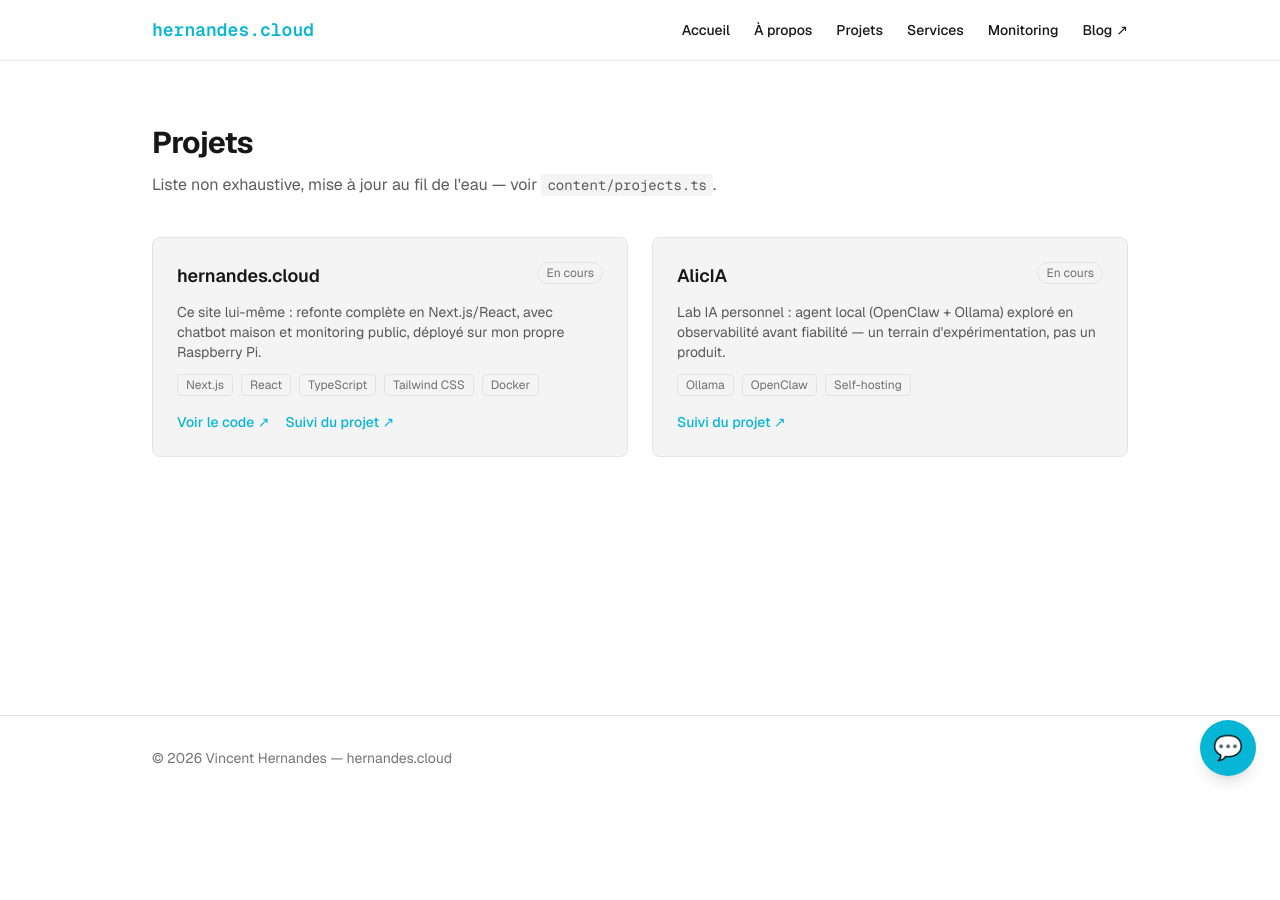
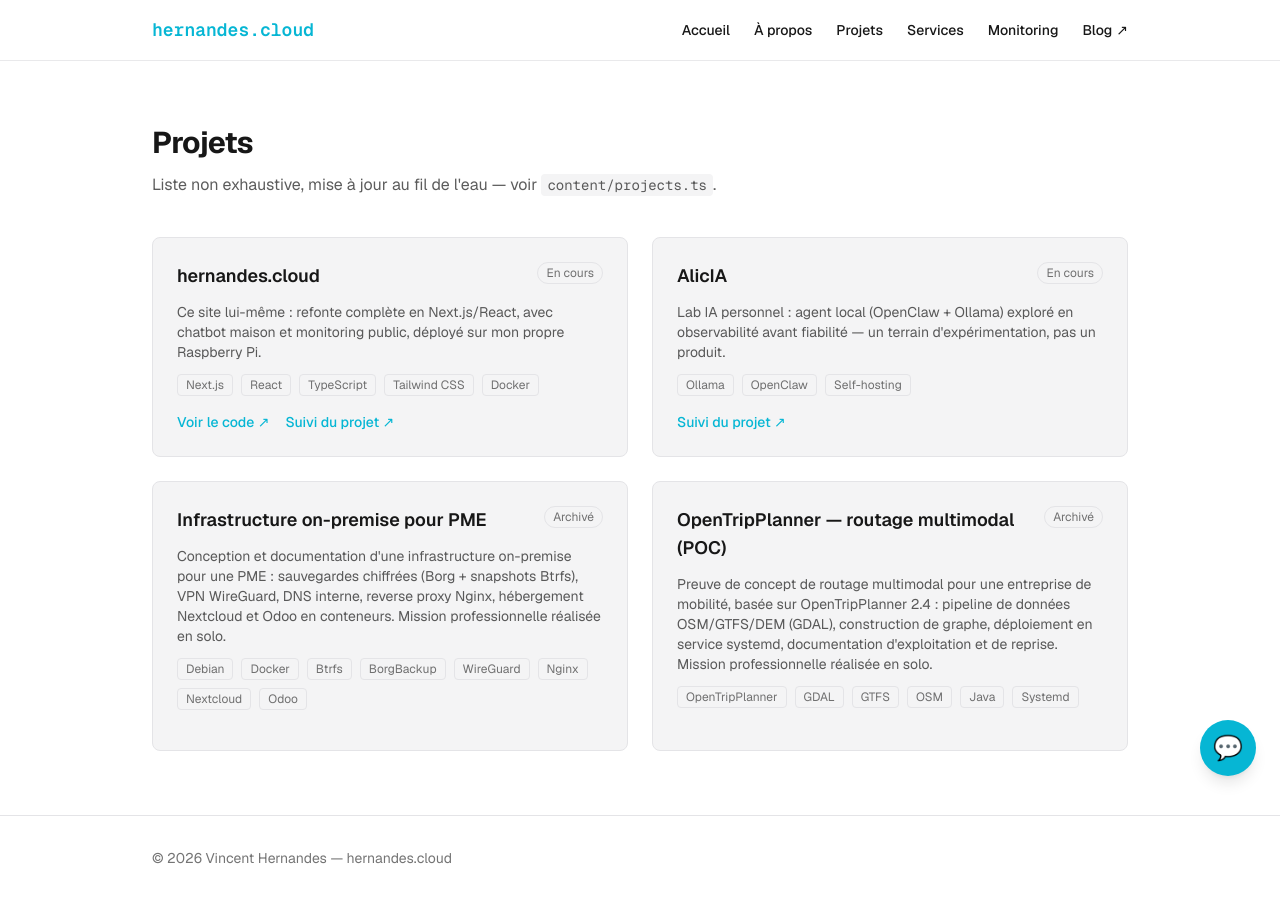
Before and after one commit to vh7383/hernandes.cloud, a Next.js app: page /projects in a window 1280 px wide. Before the commit the page ends 800 px from the top, so only its background shows below. Built offline with nearby package versions, Linux system fonts and the light colour scheme.

Commit message:
Ajout de deux projets professionnels (infra PME, POC OpenTripPlanner) — anonymisés

```diff
--- a/content/projects.ts
+++ b/content/projects.ts
@@ -35,4 +35,20 @@ export const projects: Project[] = [
     },
     status: "active",
   },
+  {
+    slug: "infra-onpremise-pme",
+    title: "Infrastructure on-premise pour PME",
+    description:
+      "Conception et documentation d'une infrastructure on-premise pour une PME : sauvegardes chiffrées (Borg + snapshots Btrfs), VPN WireGuard, DNS interne, reverse proxy Nginx, hébergement Nextcloud et Odoo en conteneurs. Mission professionnelle réalisée en solo.",
+    stack: ["Debian", "Docker", "Btrfs", "BorgBackup", "WireGuard", "Nginx", "Nextcloud", "Odoo"],
+    status: "archived",
+  },
+  {
+    slug: "otp-routage-multimodal",
+    title: "OpenTripPlanner — routage multimodal (POC)",
+    description:
+      "Preuve de concept de routage multimodal pour une entreprise de mobilité, basée sur OpenTripPlanner 2.4 : pipeline de données OSM/GTFS/DEM (GDAL), construction de graphe, déploiement en service systemd, documentation d'exploitation et de reprise. Mission professionnelle réalisée en solo.",
+    stack: ["OpenTripPlanner", "GDAL", "GTFS", "OSM", "Java", "Systemd"],
+    status: "archived",
+  },
 ];
```
